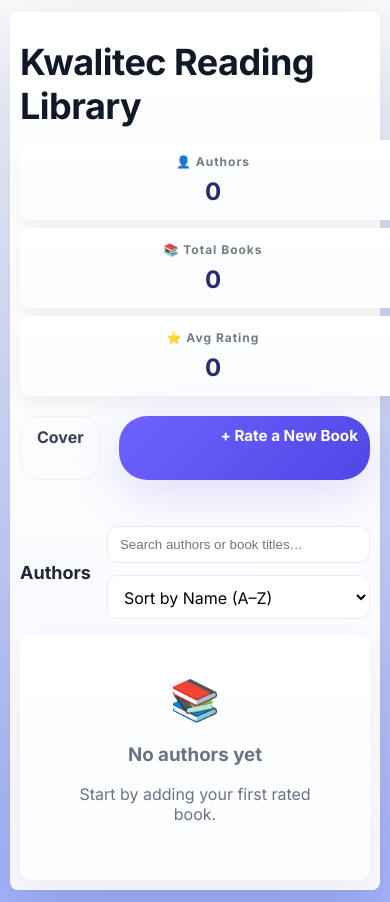
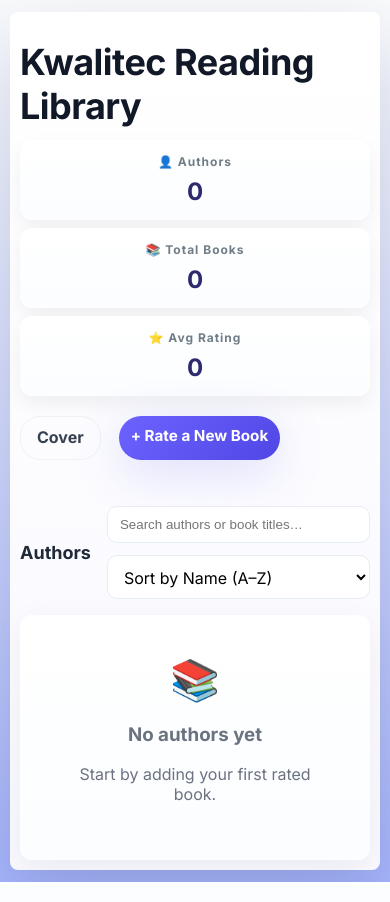
Before and after one commit to Michael-Burn/personal-book-tracker, a Flask app: page /authors in a window 390 px wide. Run offline with Flask 3, Linux system fonts and the light colour scheme; data that the repository does not hold is empty; some libraries are stand-ins or nearby versions.

Commit message:
Fix mobile KPI overflow and limit CTA width on phones

```diff
--- a/static/style.css
+++ b/static/style.css
@@ -28,6 +28,9 @@
     --shadow-primary: 0 12px 50px rgba(79, 70, 229, 0.18);
     --shadow-strong: 0 30px 90px rgba(11,17,36,0.12);
 }
+
+/* Make width calculations include padding/border to avoid overflow on narrow screens */
+*, *::before, *::after { box-sizing: border-box; }
 
 body {
         font-family: 'Inter', ui-sans-serif, system-ui, -apple-system, 'Segoe UI', Roboto, 'Helvetica Neue', Arial;
@@ -204,7 +207,9 @@ h1 {
     .author-row { flex-direction: column; align-items: flex-start; gap: 8px; }
     .author-meta { margin-top: 8px; }
     .search-input { min-width: 0; width: 100%; }
-    .primary-cta, .btn-primary, .cta-btn { width: 100%; min-height: 44px; display: inline-flex; justify-content: center; }
+    /* Keep primary CTAs readable but not overwhelming on small phones */
+    .primary-cta, .btn-primary, .cta-btn { width: auto; max-width: 360px; min-height: 44px; display: inline-flex; justify-content: center; }
+    .top-right { justify-content: center; }
     .book-table th, .book-table td { white-space: normal; font-size: 0.95rem; }
     .book-table { display: block; width: 100%; }
     .book-table thead, .book-table tbody, .book-table tr { display: table; width: 100%; table-layout: fixed; }
```
